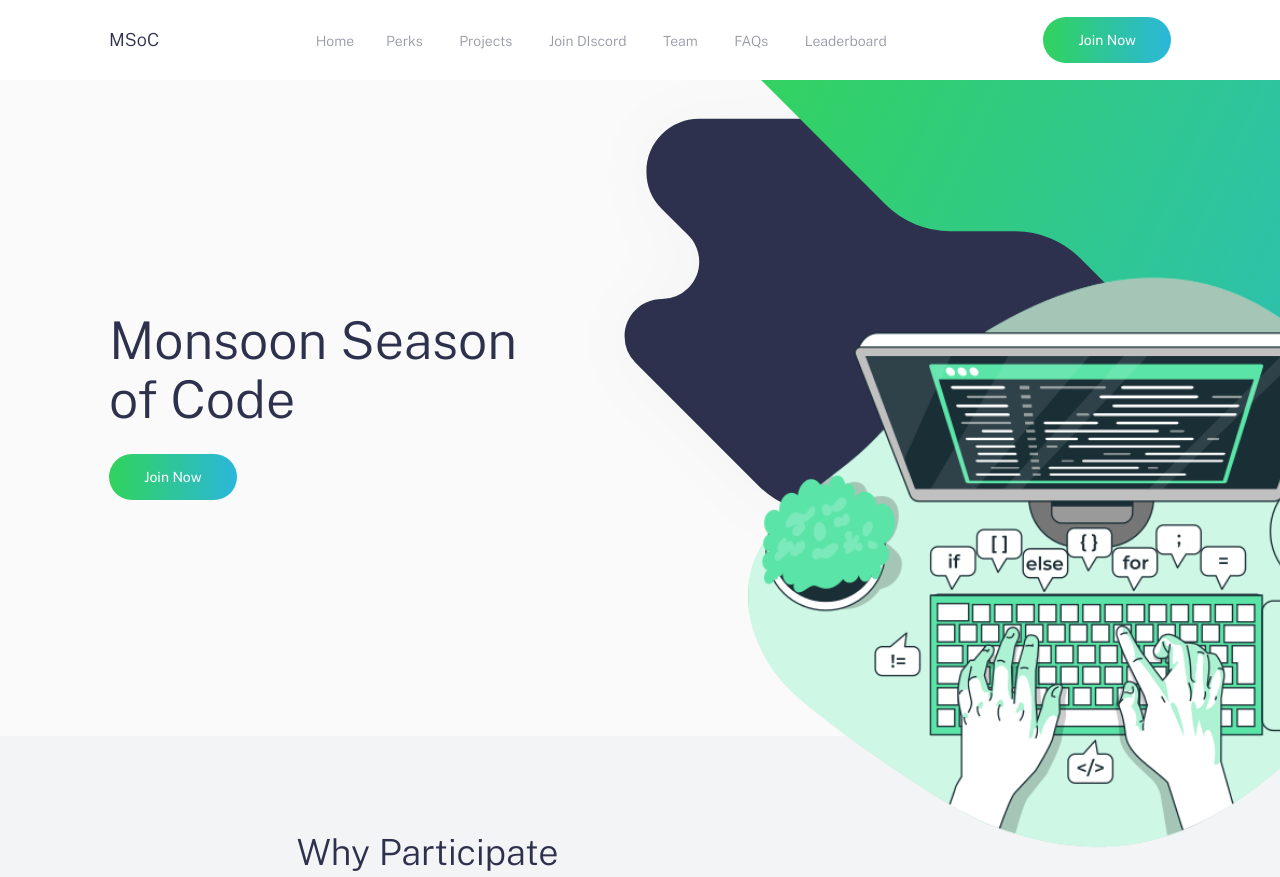
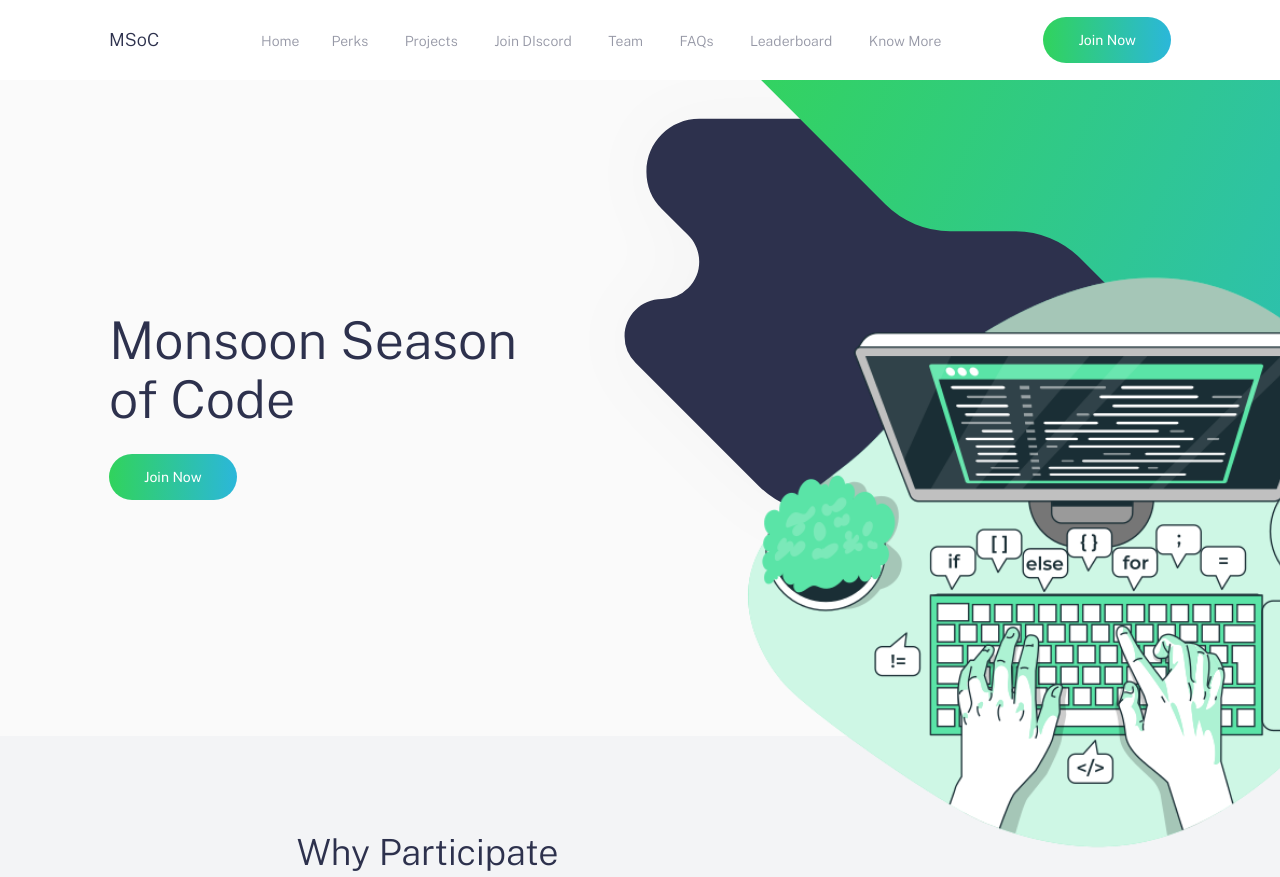
Before and after one commit to akshatcoder-hash/websiteMSoC, a website: page index.html in a window 1280 px wide. Shown: the top 877 px of the page. Drawn offline with nearby package versions, Linux system fonts and the light colour scheme.

Commit message:
Added About

```diff
--- a/index.html
+++ b/index.html
@@ -46,6 +46,7 @@
           <a href="https://www.saynotocp.org/teams/index.html">Team</a>
           <a href="https://github.com/akshatcoder-hash/websiteMSoC/blob/main/images/FAQs.md">FAQs</a>
           <a href="./pages/leaderboard.html">Leaderboard</a>
+          <a href="./pages/about-us/index.html">Know More</a>
         </div>
         <a href="https://go.dsckiet.com/register" class="button header__cta hide-for-mobile"
           >Join Now</a
@@ -63,6 +64,7 @@
         <a href="./pages/about-us/index.html">About</a>
         <a href="https://github.com/akshatcoder-hash/websiteMSoC/blob/main/images/FAQs.md">FAQs</a>
         <a href="https://github.com/akshatcoder-hash/websiteMSoC/blob/main/images/FAQs.md">Leaderboard</a>
+        <a href="./pages/about-us/index.html">Know More</a>
       </div>
     </header>
 
```
